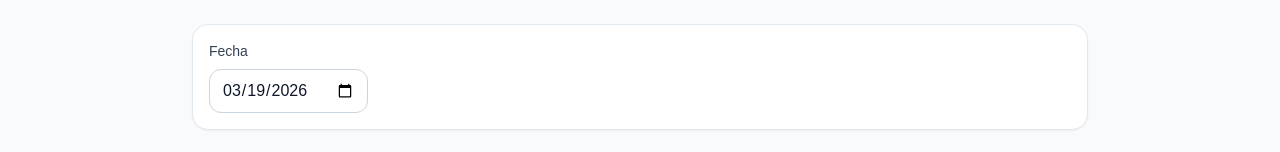
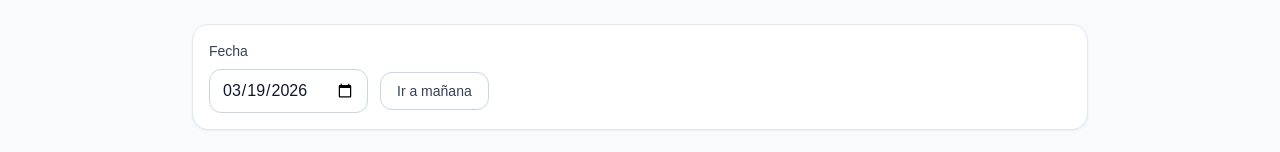
Before and after one commit to DestroMdy/Squash-Reservas, a Next.js app: page /schedule in a window 1280 px wide. Shown: the part 269-421 px from the top of the page. Built offline with nearby package versions, Linux system fonts and the light colour scheme; no server answers; the database is empty.

Commit message:
Add tomorrow shortcut to schedule

```diff
--- a/src/app/schedule/page.tsx
+++ b/src/app/schedule/page.tsx
@@ -14,6 +14,14 @@ type SlotWithRelations = TimeSlot & {
 
 function todayLocalDate() {
   const now = new Date();
+  const offset = now.getTimezoneOffset();
+  const local = new Date(now.getTime() - offset * 60 * 1000);
+  return local.toISOString().split("T")[0];
+}
+
+function tomorrowLocalDate() {
+  const now = new Date();
+  now.setDate(now.getDate() + 1);
   const offset = now.getTimezoneOffset();
   const local = new Date(now.getTime() - offset * 60 * 1000);
   return local.toISOString().split("T")[0];
@@ -62,6 +70,8 @@ export default function SchedulePage() {
     });
   }, [slots]);
 
+  const tomorrow = useMemo(() => tomorrowLocalDate(), []);
+
   if (!mounted) return null;
 
   return (
@@ -82,12 +92,22 @@ export default function SchedulePage() {
           Fecha
         </label>
 
+        <div className="flex flex-col gap-3 sm:flex-row sm:items-center">
           <input
             type="date"
             className="rounded-xl border border-slate-300 px-3 py-2 outline-none focus:border-slate-500"
             value={selectedDate}
             onChange={(e) => setSelectedDate(e.target.value)}
           />
+
+          <button
+            type="button"
+            className="btn-secondary"
+            onClick={() => setSelectedDate(tomorrow)}
+          >
+            Ir a mañana
+          </button>
+        </div>
       </section>
 
       {loading ? <p className="text-sm text-slate-600">Cargando agenda...</p> : null}
```
Lines whose indentation alone changed are shown as unchanged.
